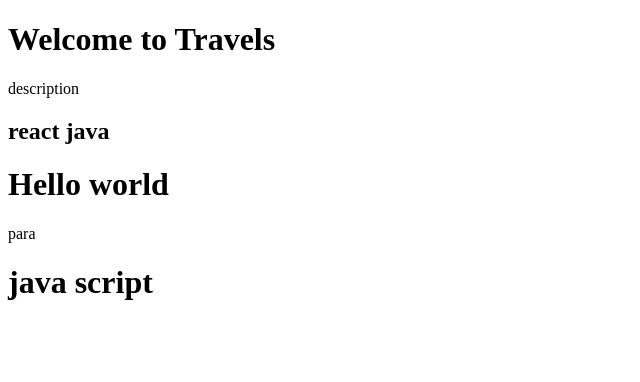
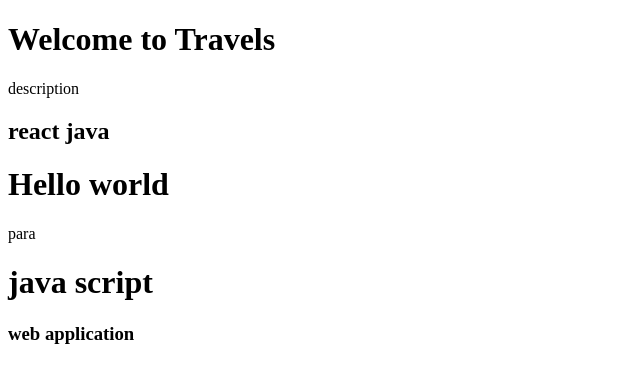
Before and after one commit to medipallibharath/travelbookings, a website: page index.html in a window 1280 px wide. Shown: the whole page, without its empty margins (0-640 px from the left). Drawn offline with Linux system fonts and the light colour scheme.

Commit message:
application commit

```diff
--- a/index.html
+++ b/index.html
@@ -12,5 +12,6 @@
     <h1>Hello world</h1>
     <p>para</p>
     <h1>java script</h1>
+    <h3>web application</h3>
   </body>
 </html>
```
